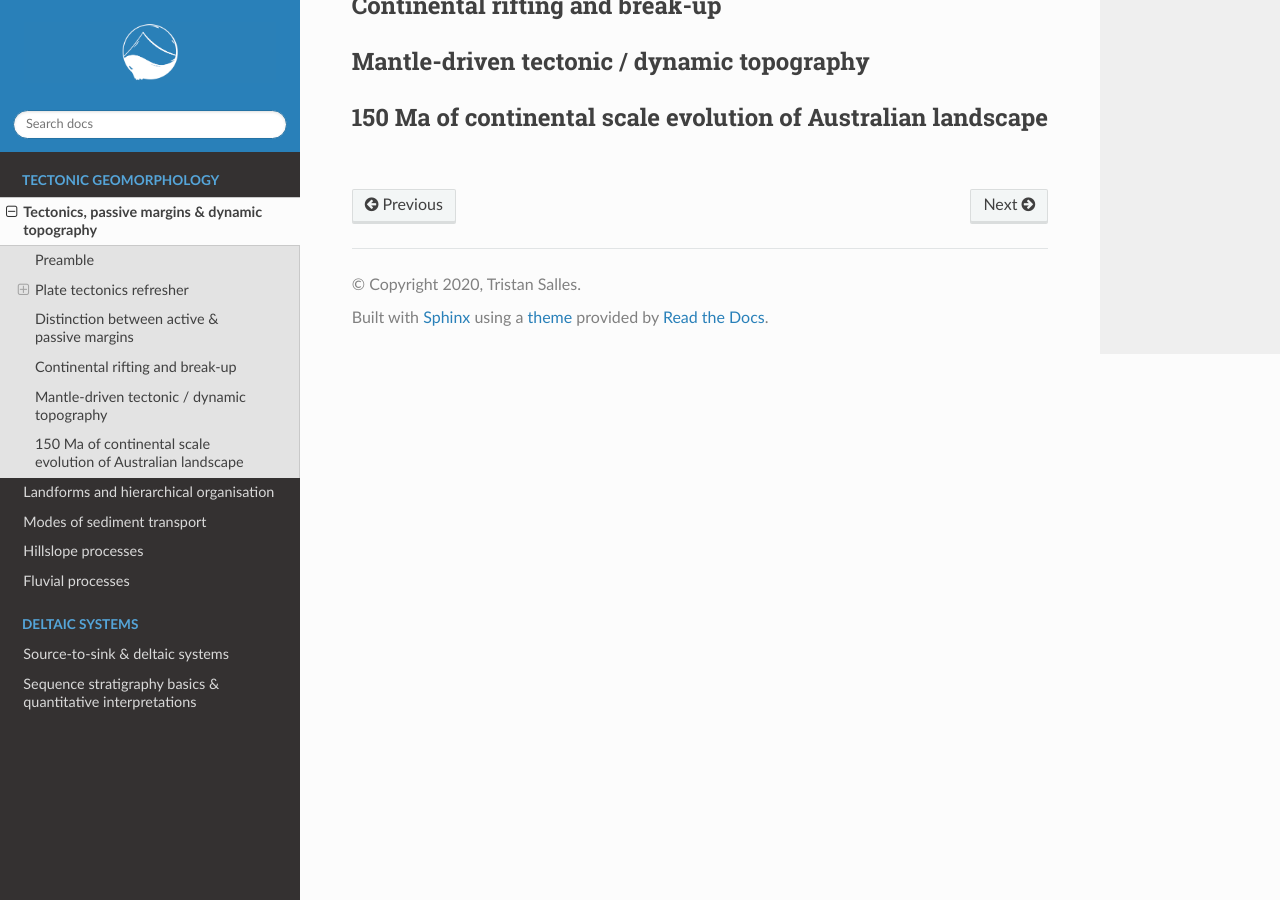
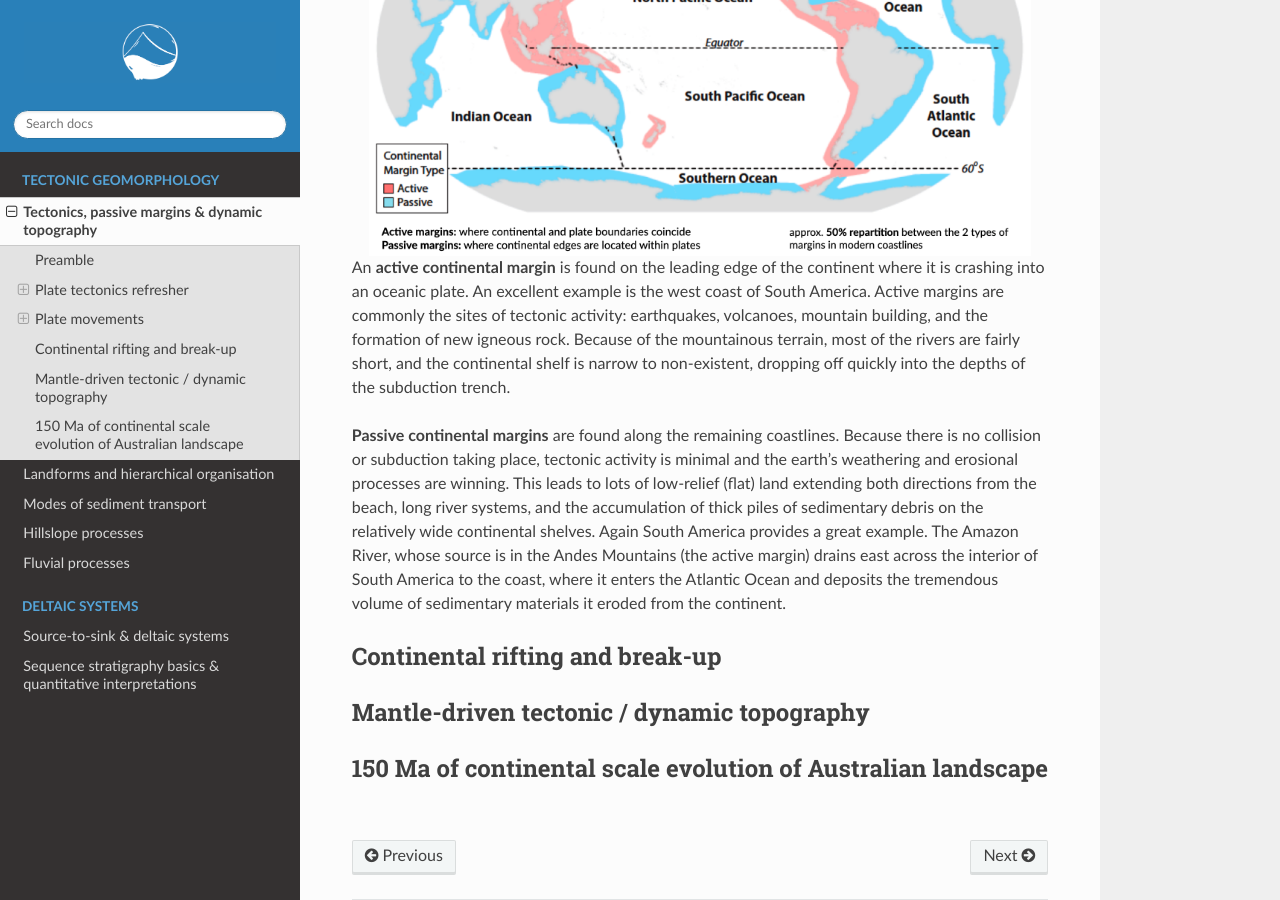
Before and after one commit to TristanSalles/EarthSurface, a Sphinx documentation site: the page built from docs/tectonics.rst, in a window 1280 px wide and 900 px high, scrolled down 4978 px. Built offline with Sphinx 7.4.7 and the Read the Docs theme 2.0.0, drawn with Linux system fonts in a browser that asks for light colours; the version number could not be read and is left out; some of the changed text lies outside the part shown.

Commit message:
add content

```diff
--- a/docs/tectonics.rst
+++ b/docs/tectonics.rst
@@ -86,8 +86,11 @@ Generally, **divergent plate boundaries** are characterised by shallow earthquak
   :alt: Different plates
   :align: center
 
+Plate movements
+-----------------
+
 Associated landforms to different plate movements
-**************************************************
+*******************************************************
 
 Geologists can observe most of the processes occurring at plate tectonic boundaries today (earthquakes, volcanoes, mountain building, etc.) Understanding the plate tectonic activity of the geologic past, however, is more difficult because the events have already happened.
 
@@ -154,10 +157,18 @@ When most people think about tectonic plate boundaries, they often visualise par
 
 
 Distinction between active & passive margins
----------------------------------------------------------
+*******************************************************
 
 
+.. figure:: images/active_passive.png
+    :width: 95 %
+    :alt: Active versus passive margins
+    :align: center
 
+
+An **active continental margin** is found on the leading edge of the continent where it is crashing into an oceanic plate. An excellent example is the west coast of South America. Active margins are commonly the sites of tectonic activity: earthquakes, volcanoes, mountain building, and the formation of new igneous rock. Because of the mountainous terrain, most of the rivers are fairly short, and the continental shelf is narrow to non-existent, dropping off quickly into the depths of the subduction trench.
+
+**Passive continental margins** are found along the remaining coastlines. Because there is no collision or subduction taking place, tectonic activity is minimal and the earth's weathering and erosional processes are winning. This leads to lots of low-relief (flat) land extending both directions from the beach, long river systems, and the accumulation of thick piles of sedimentary debris on the relatively wide continental shelves. Again South America provides a great example. The Amazon River, whose source is in the Andes Mountains (the active margin) drains east across the interior of South America to the coast, where it enters the Atlantic Ocean and deposits the tremendous volume of sedimentary materials it eroded from the continent.
 
 
 Continental rifting and break-up
```
Also changed, not shown: docs/images/active_passive.png (added), docs/images/platemvt.png.
